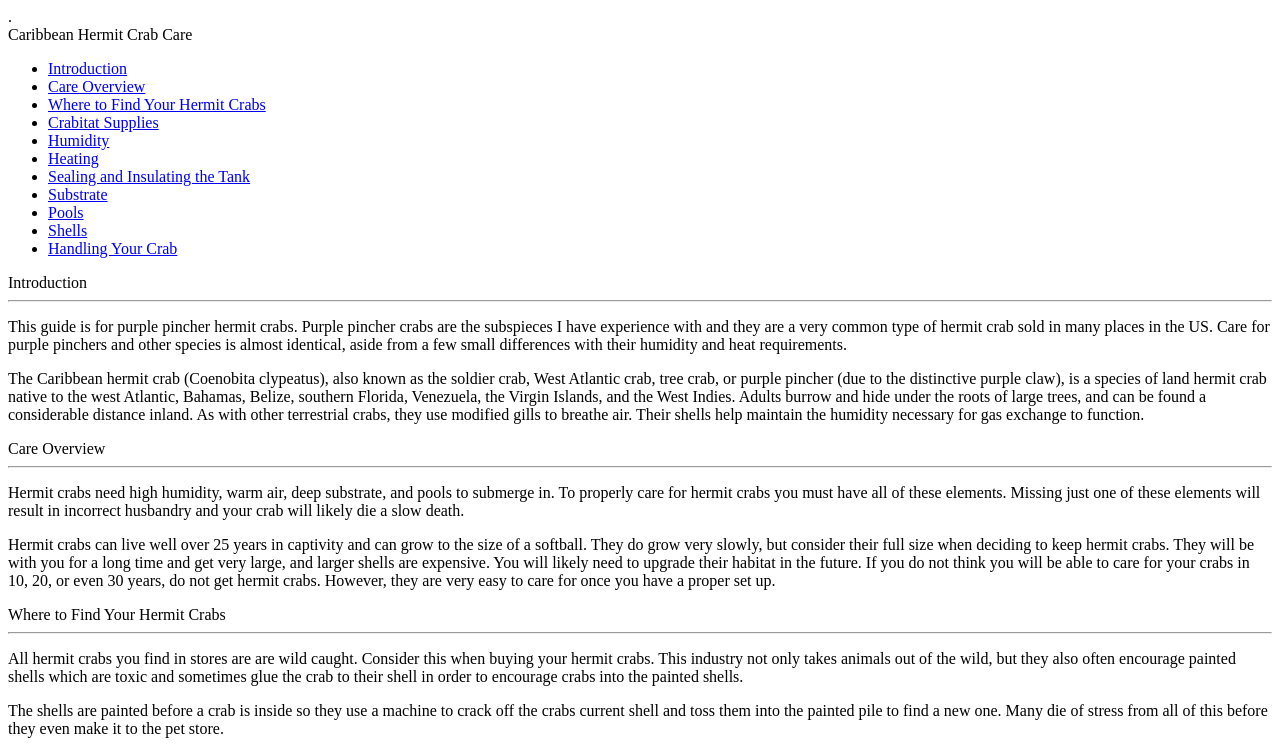
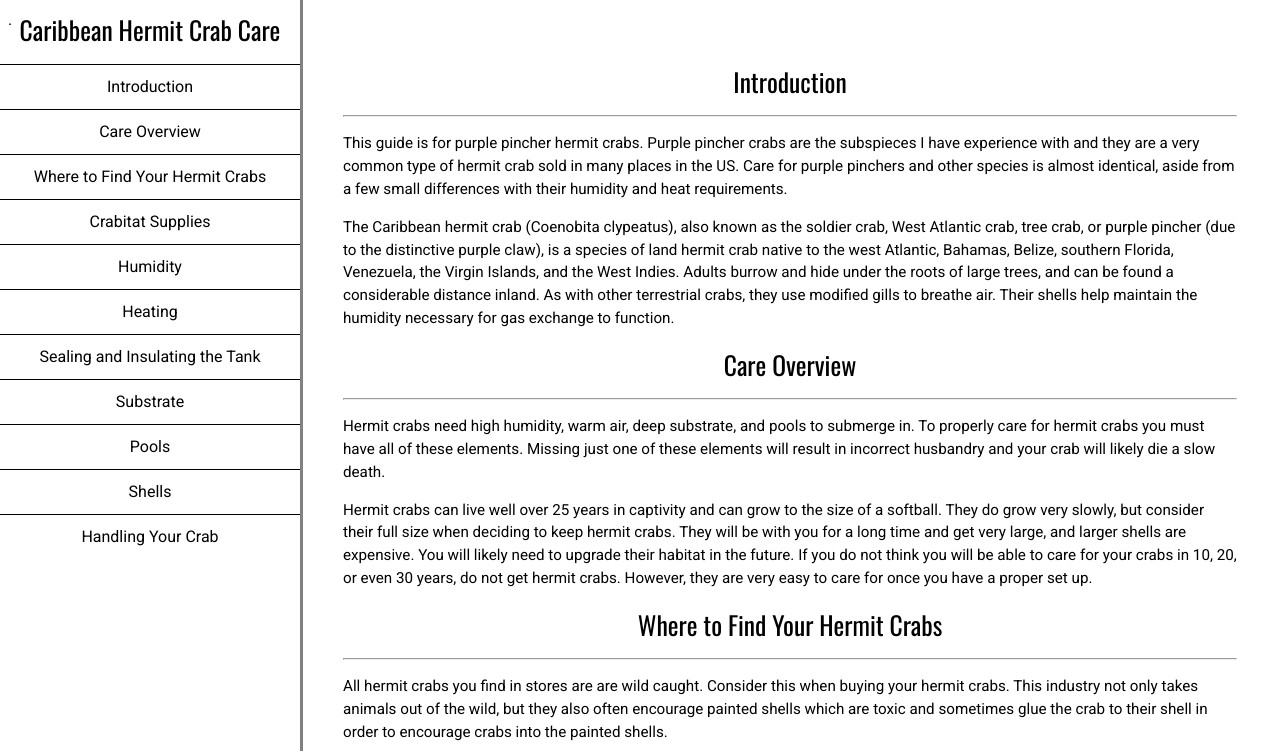
Before and after one commit to elisemalin/hermit-crab-tech-doc, a plain HTML site: page index.html in a window 1280 px wide. Shown: the top 751 px of the page. Drawn offline with nearby package versions, Linux system fonts and the light colour scheme; the site is published under a folder, as on GitHub Pages, so addresses that start at the root find nothing.

Commit message:
Fixed CSS file link

```diff
--- a/index.html
+++ b/index.html
@@ -2,7 +2,7 @@
 <html>
   <head>
     <title>Purple Pincher Care</title>
-    <link rel="stylesheet" type="text/css" href="/css/style.css">.
+    <link rel="stylesheet" type="text/css" href="css/style.css">.
   </head>
     <nav id="navbar">
     <header>Caribbean Hermit Crab Care</header>
```
